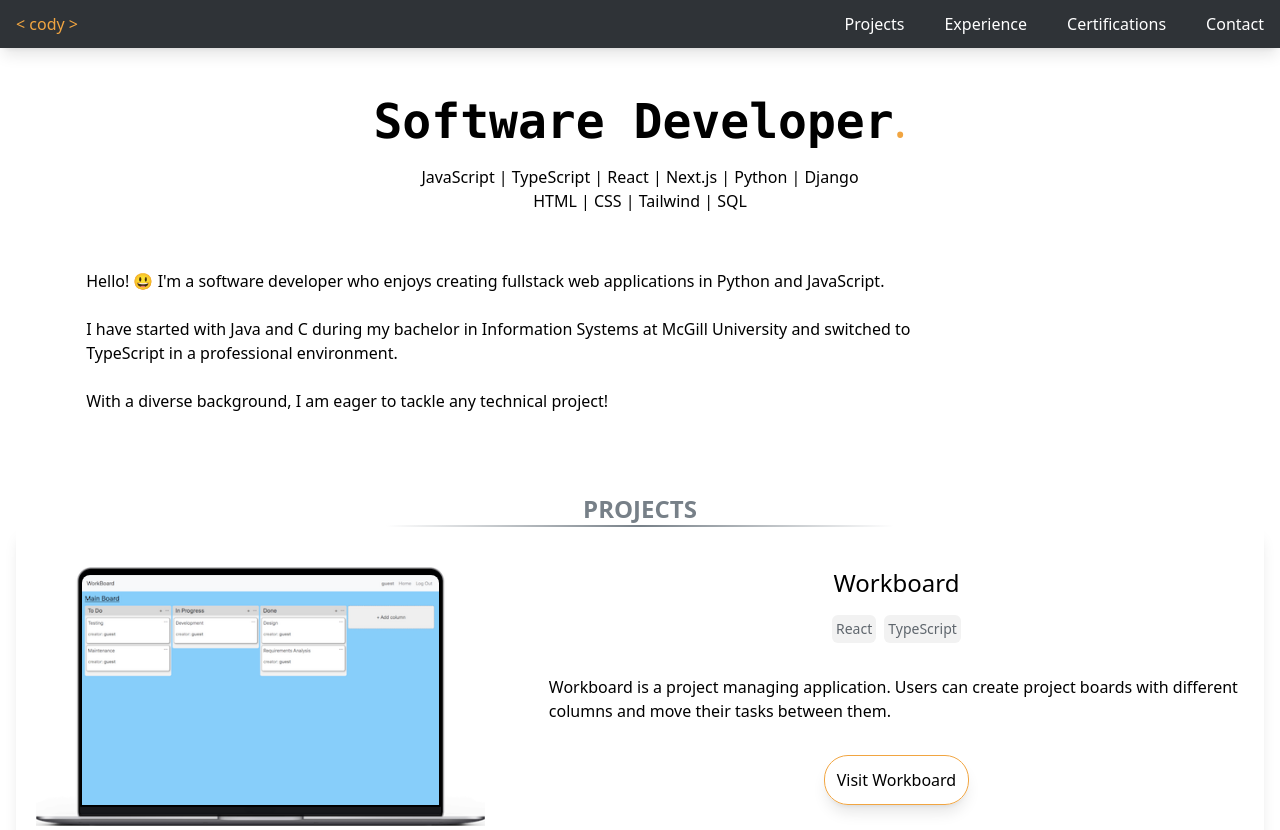
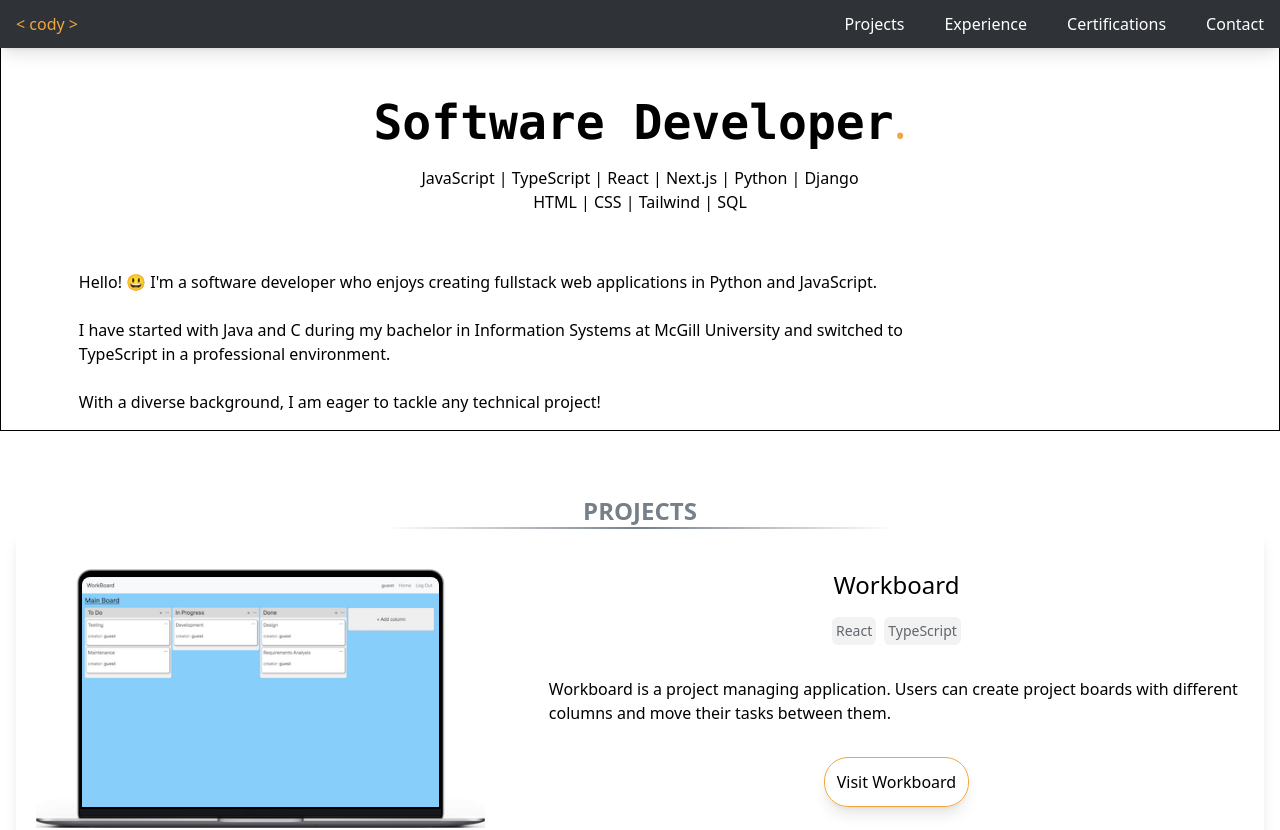
Before and after one commit to Cody06/Portfolio, a Next.js app: page / in a window 1280 px wide. Shown: the top 830 px of the page. Built offline with nearby package versions, Linux system fonts and the light colour scheme.

Commit message:
Add max width to Header contents

```diff
--- a/src/components/Home/components/Header/index.tsx
+++ b/src/components/Home/components/Header/index.tsx
@@ -18,6 +18,7 @@ const Header: React.FC<Props> = ({ showAnimation }) => {
     return (
         <header id="header">
             <TopNav showAnimation={showAnimation} />
+            <div className="content-max-width mx-auto px-4 border">
                 <div className="flex flex-col items-center gap-y-5 pt-24 pb-14">
                     <h1 className="text-3xl md:text-5xl text-center">
                         <span className={`font-bold font-mono ${showAnimation && 'multi-line-type'}`}>
@@ -35,7 +36,7 @@ const Header: React.FC<Props> = ({ showAnimation }) => {
                     </div>
                 </div>
 
-            <div className="flex justify-evenly">
+                <div className="flex justify-around">
                     <p
                         className={`md:basis-2/3 mb-4 ${showAnimation && 'animate-fade-in'}`}
                         style={{ whiteSpace: 'pre-line' }}
@@ -47,6 +48,7 @@ const Header: React.FC<Props> = ({ showAnimation }) => {
                         <Logo showAnimation={showAnimation} />
                     </div>
                 </div>
+            </div>
         </header>
     );
 };
```
Lines whose indentation alone changed are shown as unchanged.
